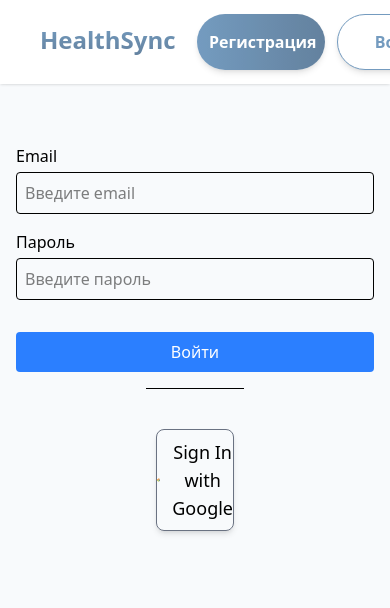
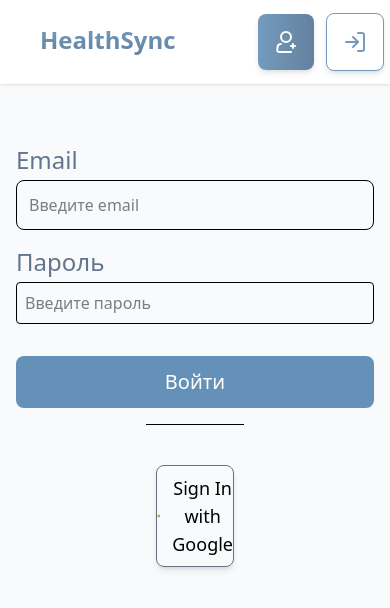
Before and after one commit to XJ9Gani/healthSync, a Next.js app: page /profile in a window 390 px wide. Shown: the top 608 px of the page. Built offline with nearby package versions, Linux system fonts and the light colour scheme; no server answers.

Commit message:
fix modile Header

```diff
--- a/src/components/header/Auth.tsx
+++ b/src/components/header/Auth.tsx
@@ -4,6 +4,8 @@ import Link from "next/link";
 import Button from "../shared/Button";
 import { useEffect, useState } from "react";
 import Person from "../svg/Person";
+import { PersonAdd } from "../svg/PersonAdd";
+import { LogIn } from "lucide-react";
 
 function Auth() {
   const [user, setUser] = useState<string | null>(null);
@@ -39,14 +41,23 @@ function Auth() {
         <>
           <Link href="/registration">
             <Button
-              className="font-bold text-white bg-gradient-to-l from-[#537494] to-[#6591b9] transition-all duration-200 cursor-pointer hover:from-[#ffffff] hover:to-[#ffffff] hover:border p-3 w-32 h-14 items-center rounded-full shadow-md  hover:text-[#537494]"
+              className="hidden lg:block font-bold text-white bg-gradient-to-l from-[#537494] to-[#6591b9] transition-all duration-200 cursor-pointer hover:from-[#ffffff] hover:to-[#ffffff] hover:border p-3 w-32 h-14 items-center rounded-full shadow-md  hover:text-[#537494]"
               text="Регистрация"
             />
+            <Button
+              className="block lg:hidden font-bold text-white bg-gradient-to-l from-[#537494] to-[#6591b9] transition-all duration-200 cursor-pointer hover:from-[#ffffff] hover:to-[#ffffff] hover:border   p-4  items-center rounded-lg shadow-md  hover:text-[#537494]"
+              text={<PersonAdd />}
+            />
           </Link>
-          <Link href="/profile">
+          <Link href="/profile" className="pr-5 lg:pr-0">
             <Button
-              className="text-[#6591b9] border border-[#6591b9] font-bold bg-white transition-all duration-200 cursor-pointer hover:bg-gradient-to-l hover:from-[#537494] hover:to-[#6591b9] p-3 w-32 h-14 items-center rounded-full shadow-md  hover:text-white"
+              className="hidden lg:block text-[#6591b9] border border-[#6591b9] font-bold bg-white transition-all duration-200 cursor-pointer hover:bg-gradient-to-l hover:from-[#537494] hover:to-[#6591b9] p-3 w-32 h-14 items-center rounded-full shadow-md  hover:text-white"
               text="Войти"
+            />
+
+            <Button
+              className="block lg:hidden text-[#6591b9] border border-[#6591b9] font-bold bg-white transition-all duration-200 cursor-pointer hover:bg-gradient-to-l hover:from-[#537494] hover:to-[#6591b9] p-4 items-center rounded-lg shadow-md  hover:text-white"
+              text={<LogIn />}
             />
           </Link>
         </>
--- a/src/components/registration/SignUpForm.tsx
+++ b/src/components/registration/SignUpForm.tsx
@@ -21,9 +21,8 @@ function SignInForm() {
   } = useForm<FormType>();
 
   const onSubmit: SubmitHandler<FormType> = async (data) => {
-    setAuthError(""); // очистка ошибки
+    setAuthError("");
 
-    // Проверка в currentUser (актуальный авторизованный)
     const storedCurrentUser = localStorage.getItem("currentUser");
     if (storedCurrentUser) {
       const user = JSON.parse(storedCurrentUser);
@@ -39,7 +38,6 @@ function SignInForm() {
     }
 
     try {
-      // Основной запрос на сервер
       const response = await axios.get("http://localhost:5000/users");
       const users = response.data;
 
@@ -55,14 +53,12 @@ function SignInForm() {
         return;
       }
 
-      // Успешный вход — сохраняем пользователя
       localStorage.setItem("currentUser", JSON.stringify(user));
       localStorage.setItem("user", JSON.stringify(user));
       router.push("/profileUserFromStore/personal_account");
     } catch (error) {
       console.error("Ошибка сервера. Попробуем данные из localStorage:", error);
 
-      // Пытаемся найти пользователя в localStorage по ключу users
       const fallbackUsers = localStorage.getItem("users");
 
       if (fallbackUsers) {
@@ -79,7 +75,6 @@ function SignInForm() {
           return;
         }
 
-        // Успешный вход в оффлайн-режиме
         localStorage.setItem("currentUser", JSON.stringify(user));
         localStorage.setItem("user", JSON.stringify(user));
         router.push("/profileUserFromStore/personal_account");
@@ -95,7 +90,10 @@ function SignInForm() {
       onSubmit={handleSubmit(onSubmit)}
     >
       <div className="flex flex-col">
-        <label htmlFor="email" className="mb-1">
+        <label
+          htmlFor="email"
+          className="mb-1 text-2xl font-medium text-slate-500"
+        >
           Email
         </label>
         <input
@@ -109,7 +107,7 @@ function SignInForm() {
               message: "Некорректный email",
             },
           })}
-          className="border p-2 rounded"
+          className="border p-3 rounded-lg"
         />
         {errors.email && (
           <p className="text-red-500 text-sm">{errors.email.message}</p>
@@ -117,7 +115,10 @@ function SignInForm() {
       </div>
 
       <div className="flex flex-col">
-        <label htmlFor="password" className="mb-1">
+        <label
+          htmlFor="password"
+          className="mb-1 text-2xl font-medium text-slate-500"
+        >
           Пароль
         </label>
         <input
@@ -144,7 +145,7 @@ function SignInForm() {
 
       <button
         type="submit"
-        className="mt-4 bg-blue-500 text-white py-2 rounded hover:bg-blue-600 transition"
+        className="mt-4 bg-[#6591b9] text-white p-3 rounded-lg hover:bg-white hover:shadow-[0_0_10px_1px_gray] hover:text-[#6591b9] transition text-xl"
       >
         Войти
       </button>
--- a/src/components/shared/Button.tsx
+++ b/src/components/shared/Button.tsx
@@ -1,4 +1,4 @@
-function Button({ className, text }: { className: string; text: string }) {
+function Button({ className, text }: { className: string; text?: any }) {
   return <button className={className}>{text}</button>;
 }
 
--- /dev/null
+++ b/src/components/svg/LogIn.tsx
@@ -0,0 +1,22 @@
+import { SVGProps } from "react";
+
+export default function Login(props: SVGProps<SVGSVGElement>) {
+  return (
+    <svg
+      xmlns="http://www.w3.org/2000/svg"
+      width="32"
+      height="32"
+      viewBox="0 0 32 32"
+      {...props}
+    >
+      <path
+        fill="#797981"
+        d="M26 30H14a2 2 0 0 1-2-2v-3h2v3h12V4H14v3h-2V4a2 2 0 0 1 2-2h12a2 2 0 0 1 2 2v24a2 2 0 0 1-2 2"
+      ></path>
+      <path
+        fill="#797981"
+        d="M14.59 20.59L18.17 17H4v-2h14.17l-3.58-3.59L16 10l6 6l-6 6z"
+      ></path>
+    </svg>
+  );
+}
--- /dev/null
+++ b/src/components/svg/PersonAdd.tsx
@@ -0,0 +1,22 @@
+import { SVGProps } from "react";
+
+export function PersonAdd(props: SVGProps<SVGSVGElement>) {
+  return (
+    <svg
+      xmlns="http://www.w3.org/2000/svg"
+      width="24"
+      height="24"
+      viewBox="0 0 24 24"
+      {...props}
+    >
+      <g fill="none" stroke="#ffffff" strokeWidth="2">
+        <circle cx="12" cy="7" r="5"></circle>
+        <path
+          strokeLinecap="round"
+          strokeLinejoin="round"
+          d="M17 22H5.266a2 2 0 0 1-1.985-2.248l.39-3.124A3 3 0 0 1 6.649 14H7m12 0v4m-2-2h4"
+        ></path>
+      </g>
+    </svg>
+  );
+}
```
